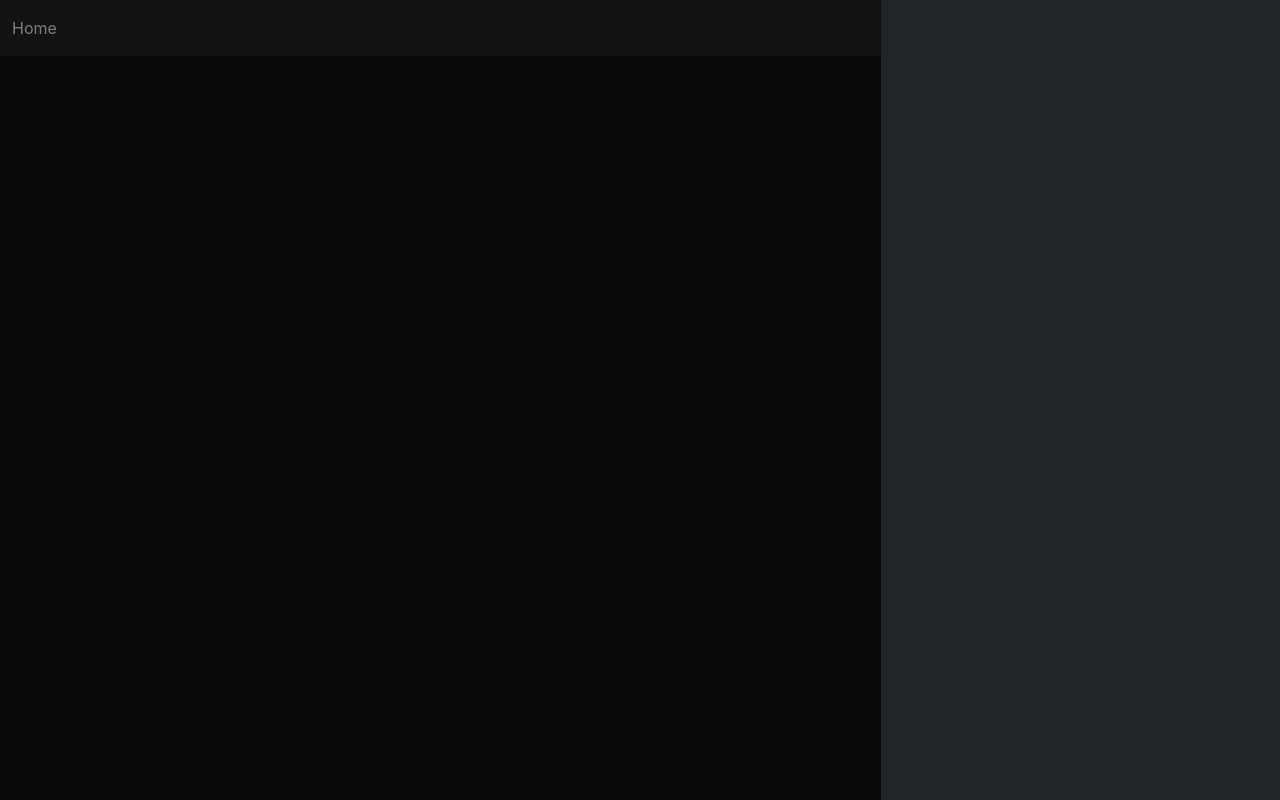
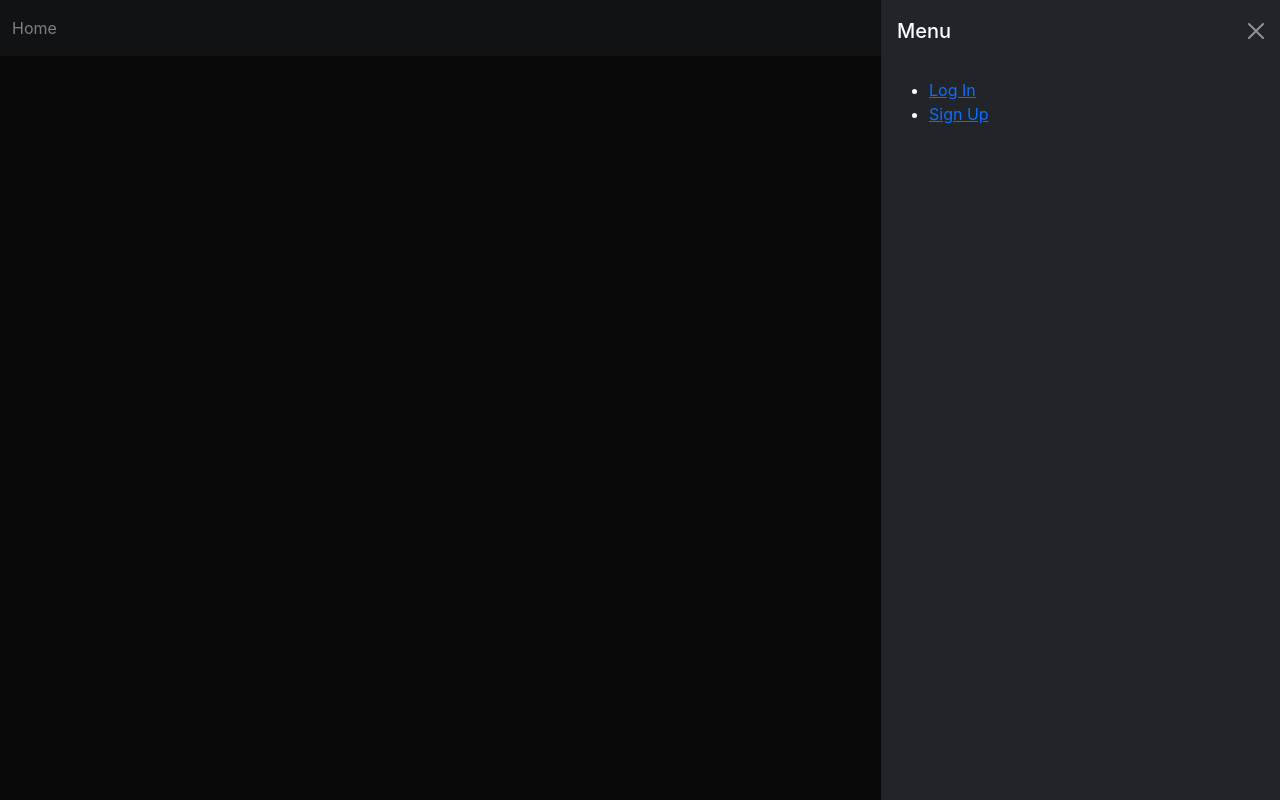
Before and after one commit to jsantia85/mopower-react-front-end, a React (Create React App) app: page / in a window 1280 px wide. Both pictures are taken after a click on the button 1240 px from the left and 28 px from the top of the page. Built offline with nearby package versions, Linux system fonts and the light colour scheme; no server answers.

Commit message:
update navbar

```diff
--- a/src/components/NavBar/NavBar.jsx
+++ b/src/components/NavBar/NavBar.jsx
@@ -8,18 +8,24 @@ const NavBar = ({ user, handleLogout }) => {
       <nav class="navbar navbar-dark bg-dark fixed-top">
         {/* container for home btn and navBar toggle */}
         <div class="container-fluid">
-          <NavLink to='/' className={styles.link}>Home</NavLink>
+          <NavLink to='/' className={styles.link}>
+            Home
+          </NavLink>
           {/* code for navBar toggle */}
           <button class="navbar-toggler" type="button" data-bs-toggle="offcanvas" data-bs-target="#offcanvasDarkNavbar" aria-controls="offcanvasDarkNavbar">
             <span class="navbar-toggler-icon"></span>
           </button>
           {/* code allows horizontal tab to open */}
           <div class="offcanvas offcanvas-end text-bg-dark" tabindex="-1" id="offcanvasDarkNavbar" aria-labelledby="offcanvasDarkNavbarLabel">
-
-          </div>
-        </div>
-      </nav>
-      {/* {user ?
+            {/* Code creates header for tab and adds close btn */}
+            <div class="offcanvas-header">
+              <h5 class="offcanvas-title" id="offcanvasDarkNavbarLabel">
+                Menu
+              </h5>
+              <button type="button" class="btn-close btn-close-white" data-bs-dismiss="offcanvas" aria-label="Close"></button>
+            </div>
+            <div class="offcanvas-body">
+            {user ?
         <nav>
           <ul>
             <li>Welcome, {user.name}</li>
@@ -35,7 +41,11 @@ const NavBar = ({ user, handleLogout }) => {
             <li><Link to="/signup">Sign Up</Link></li>
           </ul>
         </nav>
-      } */}
+      }
+            </div>
+          </div>
+        </div>
+      </nav>
     </>
   )
 }
```
